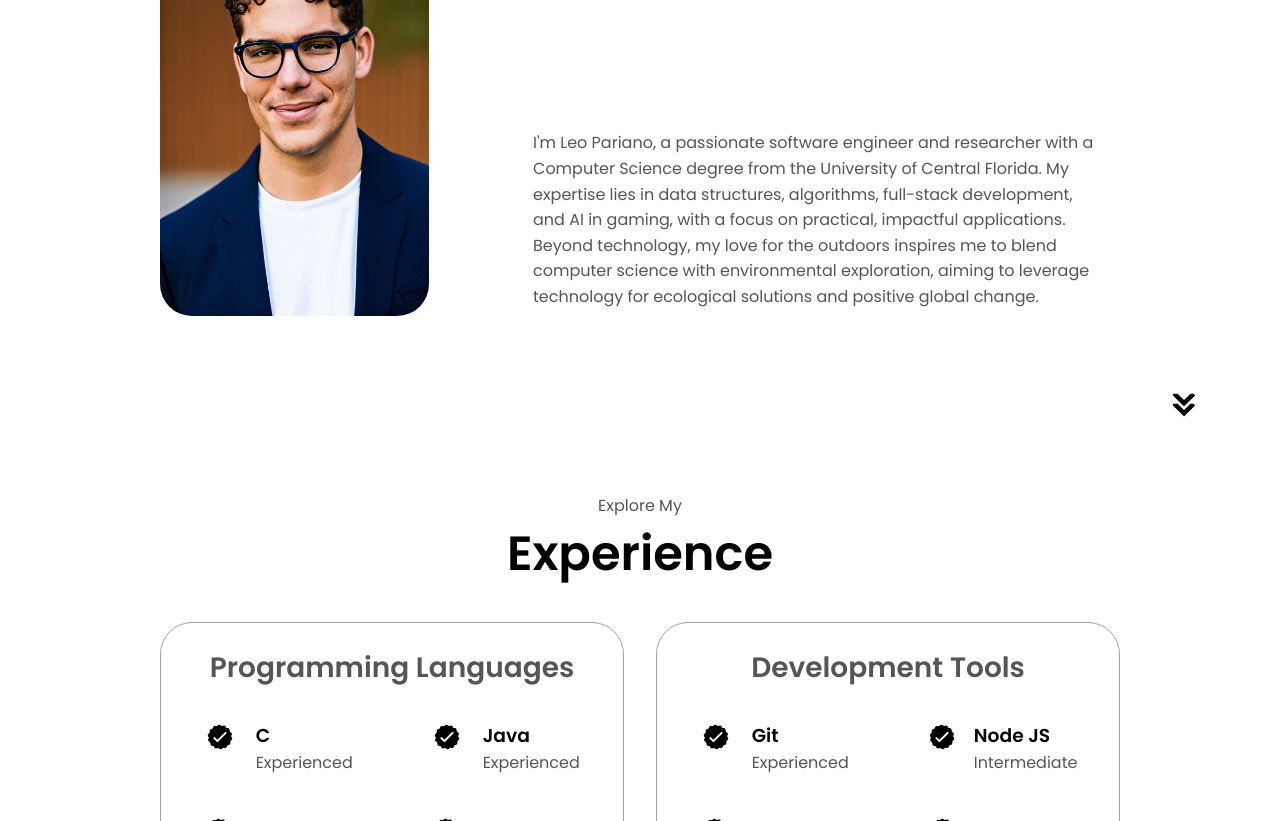
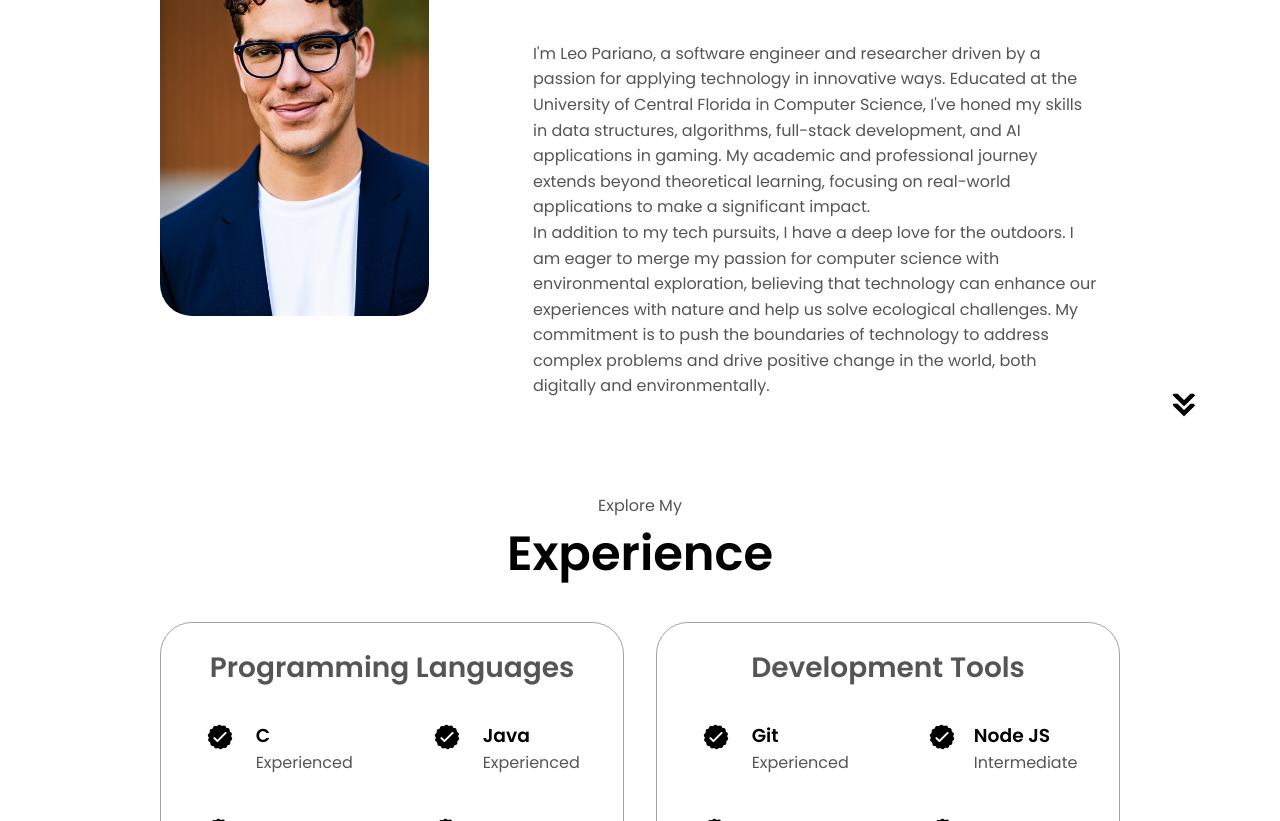
Before and after one commit to ajakmed3/ajakmed3.github.io, a plain HTML site: page index.html in a window 1280 px wide. Shown: the part 1203-2024 px from the top of the page. Drawn offline with Linux system fonts and the light colour scheme.

Commit message:
Update index.html

```diff
--- a/index.html
+++ b/index.html
@@ -88,7 +88,8 @@
                     </div>
                 </div>
                 <div class="text-container">
-                    <p>I'm Leo Pariano, a passionate software engineer and researcher with a Computer Science degree from the University of Central Florida. My expertise lies in data structures, algorithms, full-stack development, and AI in gaming, with a focus on practical, impactful applications. Beyond technology, my love for the outdoors inspires me to blend computer science with environmental exploration, aiming to leverage technology for ecological solutions and positive global change.</p>
+                    <p>I'm Leo Pariano, a software engineer and researcher driven by a passion for applying technology in innovative ways. Educated at the University of Central Florida in Computer Science, I've honed my skills in data structures, algorithms, full-stack development, and AI applications in gaming. My academic and professional journey extends beyond theoretical learning, focusing on real-world applications to make a significant impact.</p>
+                    <p>In addition to my tech pursuits, I have a deep love for the outdoors. I am eager to merge my passion for computer science with environmental exploration, believing that technology can enhance our experiences with nature and help us solve ecological challenges. My commitment is to push the boundaries of technology to address complex problems and drive positive change in the world, both digitally and environmentally.</p>
                 </div>
             </div>
         </div>
```
